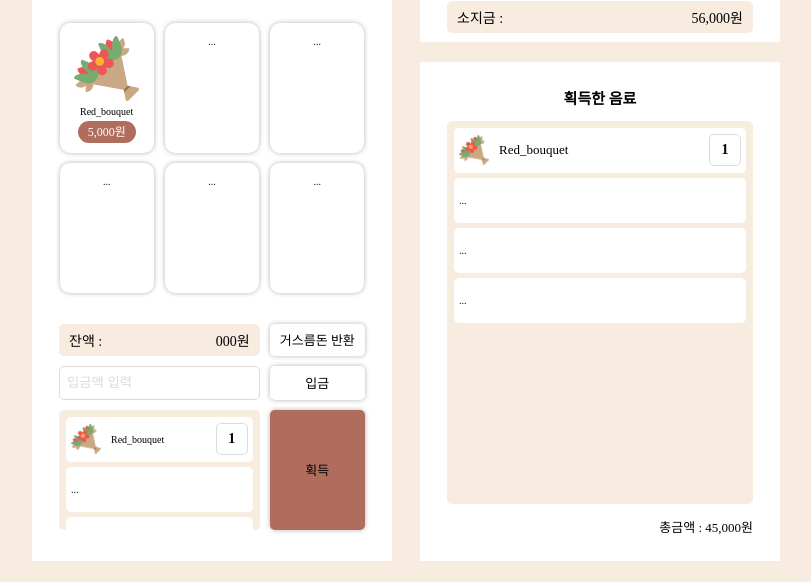
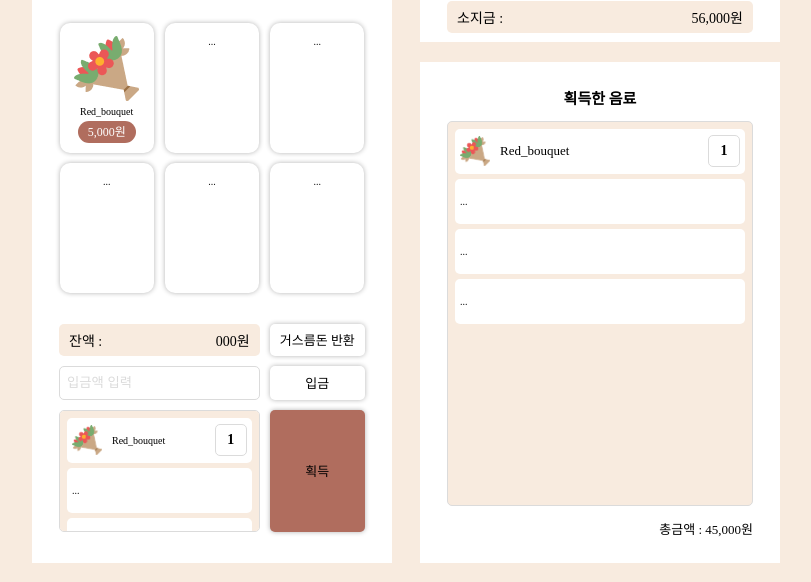
Before and after one commit to zxxng/BouquetVendingMachine, a plain HTML site: page index.html in a window 1280 px wide. Shown: the part 215-797 px from the top of the page, 234-1045 px from the left. Drawn offline with Linux system fonts and the light colour scheme.

Commit message:
[Feat] get-list style 추가

```diff
--- a/style.css
+++ b/style.css
@@ -174,6 +174,7 @@ section {
 .get-list {
   background-color: var(--base-color);
   height: 106px;
+  border: 1px solid var(--right-gray);
   border-radius: 5px;
   overflow: scroll;
   padding: 7px 7px;
```
